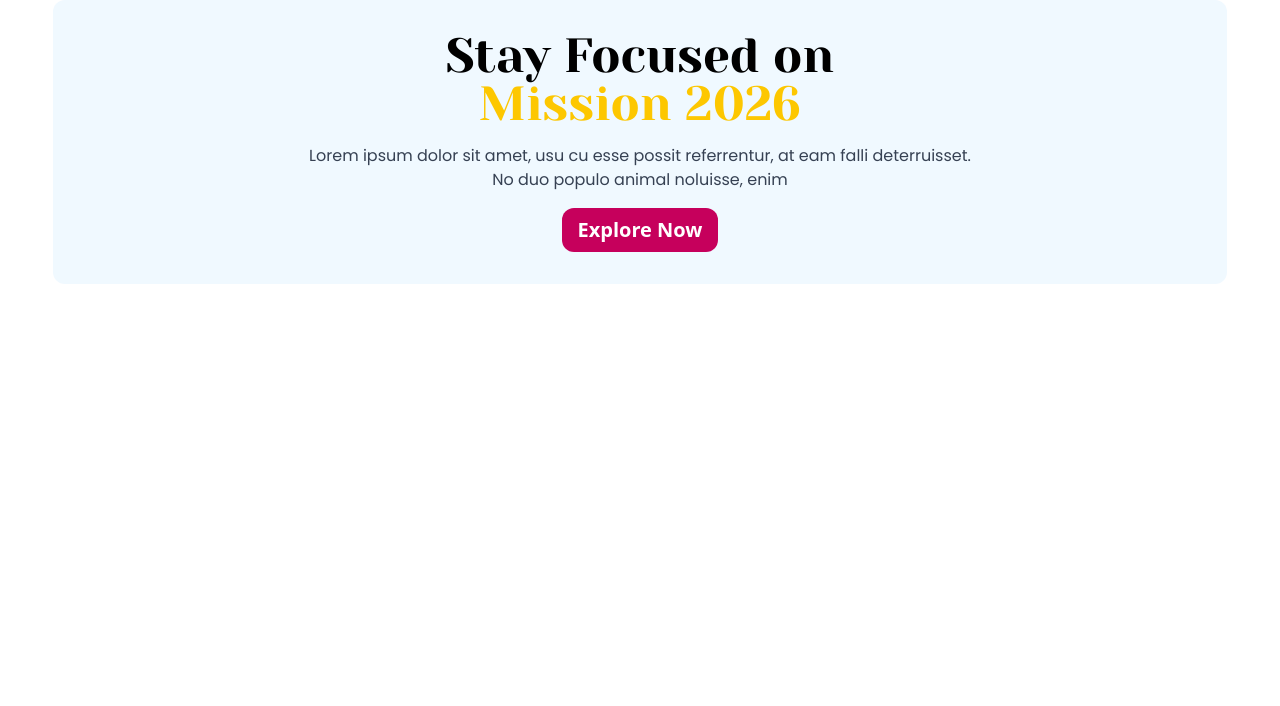
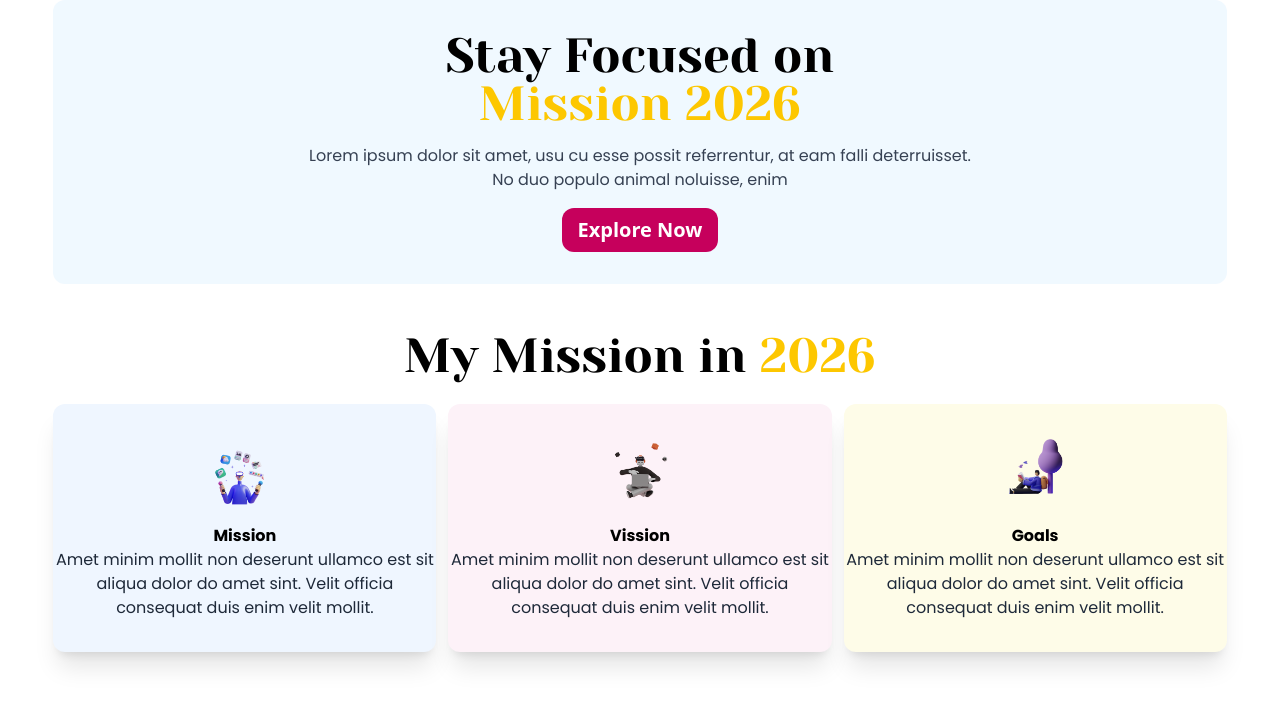
Before and after one commit to rimpakasundi07/Misson-2026, a plain HTML site: page index.html in a window 1280 px wide. Drawn offline with nearby package versions, Linux system fonts and the light colour scheme.

Commit message:
Add card section for Mission and Goals with 2026

```diff
--- a/index.html
+++ b/index.html
@@ -42,6 +42,49 @@
      </div>
     <!-- banner section end here -->
 
+    <!-- My Mission in 2026 start here -->
+     <div class=" my-12   ">
+        <h1 class="lg:text-5xl text-2xl text-center mb-6 ">My Mission in<span class="text-yellow-400"> 2026</span></h1>
+
+        <!-- card's main div -->
+        <div class="w-11/12 mx-auto items-center grid grid-cols-1 md:grid-cols-2 lg:grid-cols-3 gap-3 " >
+            <!-- 1st card -->
+            <div class="text-center  space-y-4 shadow-xl rounded-xl py-8 bg-blue-50 ">
+                <div>
+                    <img src="illustrators/illustrator-1.png" class="h-18 mx-auto " alt="">
+                </div>
+                <div>
+                    <p class="font-bold">Mission</p>
+                    <p class="text-gray-800">Amet minim mollit non deserunt ullamco est sit aliqua dolor do amet sint. Velit officia consequat duis enim velit mollit.</p>
+                </div>
+            </div>
+
+            <!-- 2nd card -->
+            <div class="text-center  space-y-4 shadow-xl rounded-xl py-8 bg-pink-50 ">
+                <div>
+                    <img src="illustrators/illustrator-2.png" class="h-18 mx-auto " alt="">
+                </div>
+                <div>
+                    <p class="font-bold">Vission</p>
+                    <p class="text-gray-800">Amet minim mollit non deserunt ullamco est sit aliqua dolor do amet sint. Velit officia consequat duis enim velit mollit.</p>
+                </div>
+            </div>
+
+            <!-- 3rd card -->
+            <div class="text-center  space-y-4 shadow-xl rounded-xl py-8 bg-yellow-50 ">
+                <div>
+                    <img src="illustrators/illustrator-3.png" class="h-18 mx-auto " alt="">
+                </div>
+                <div>
+                    <p class="font-bold">Goals</p>
+                    <p class="text-gray-800">Amet minim mollit non deserunt ullamco est sit aliqua dolor do amet sint. Velit officia consequat duis enim velit mollit.</p>
+                </div>
+            </div>
+        </div>
+    </div>
+
+    <!-- My Mission in 2026 end here -->
+
 
 
 
```
Also changed, not shown: illustrators/illustrator-1.png (added), illustrators/illustrator-2.png (added), illustrators/illustrator-3.png (added).
